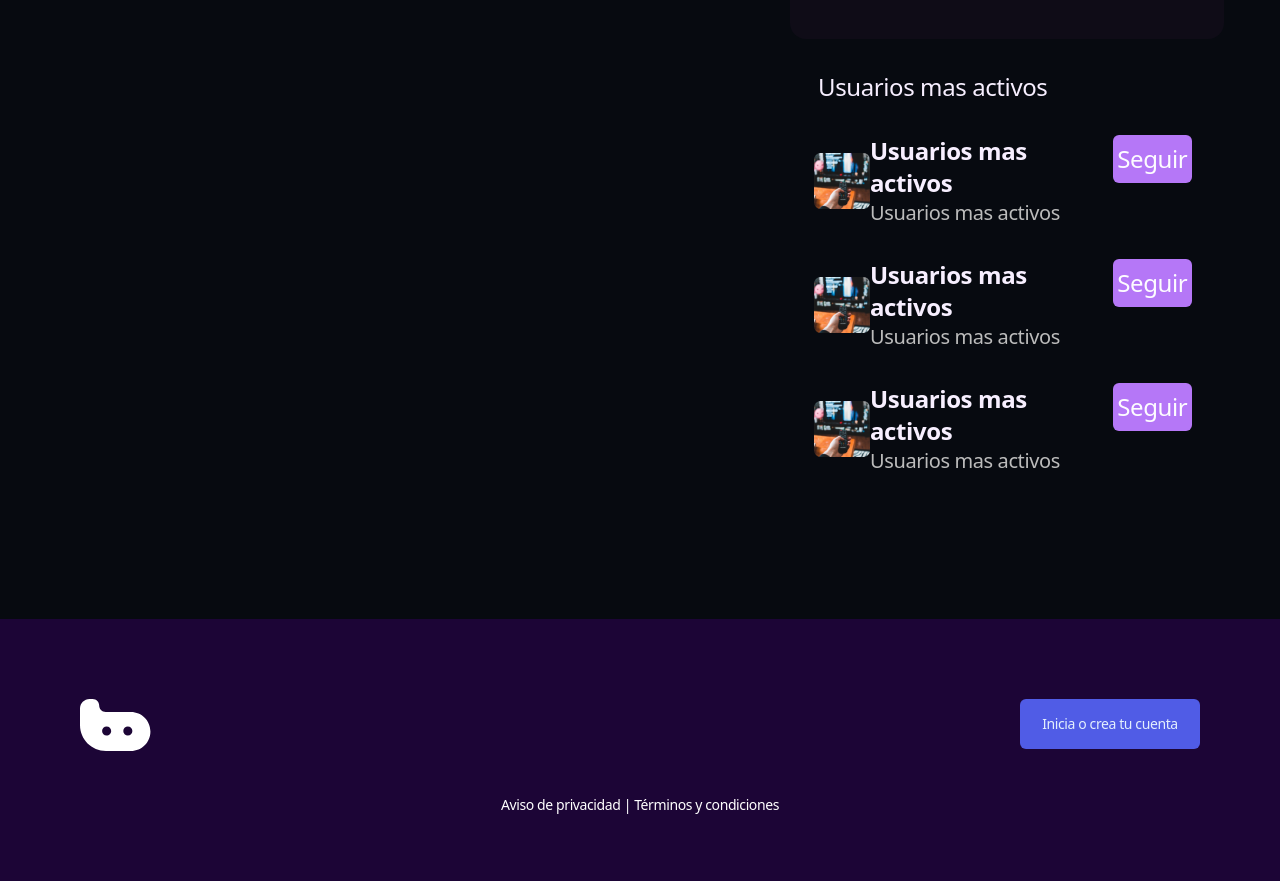
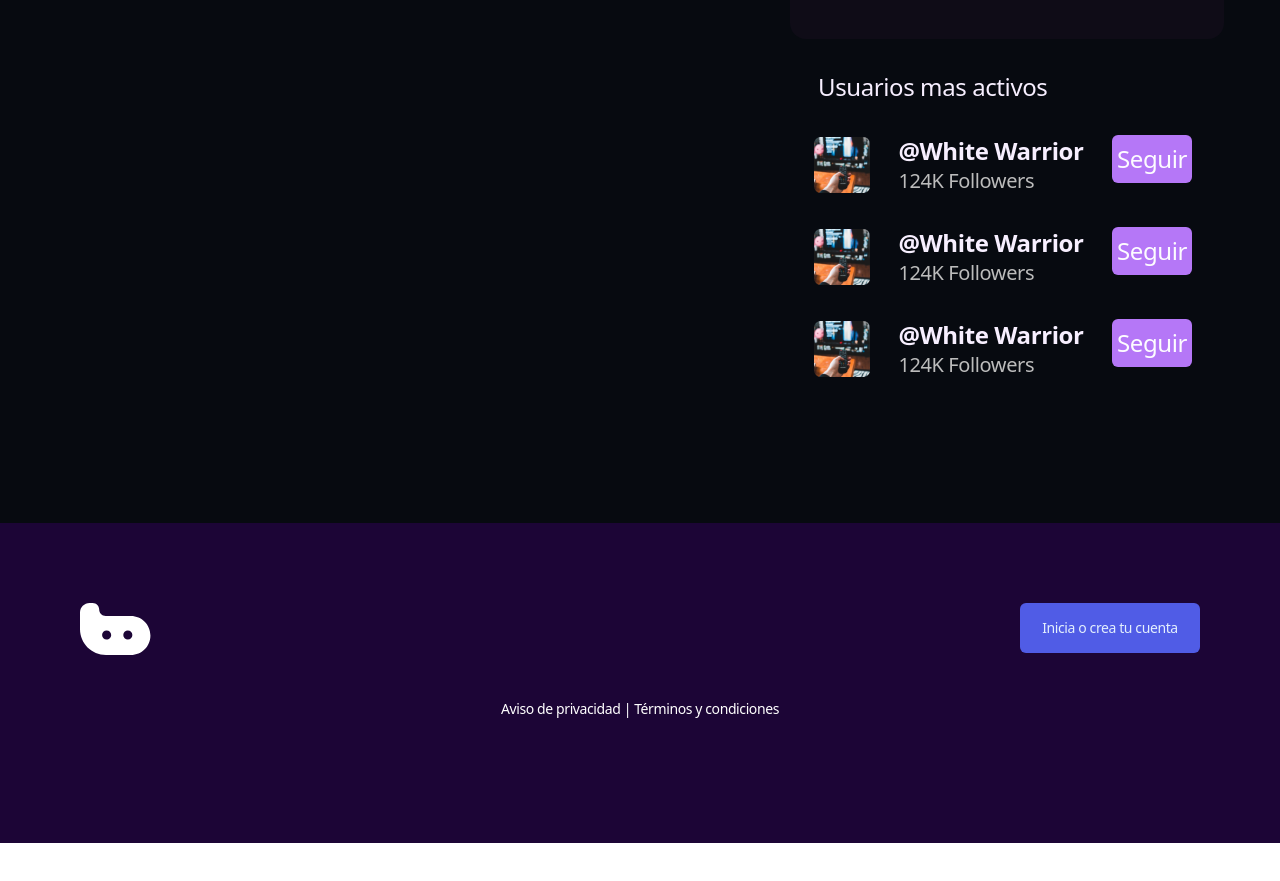
Before and after one commit to Zona-Tres/Hobbi, a React (Vite) app: page / in a window 1280 px wide. Shown: the part 3140-4021 px from the top of the page. After the commit the page ends 3983 px from the top, so only its background shows below. Built offline with nearby package versions, Linux system fonts and the light colour scheme; what @connect2ic/core would draw is missing.

Commit message:
fix change followers

```diff
--- a/frontend/components/Hero.jsx
+++ b/frontend/components/Hero.jsx
@@ -356,27 +356,27 @@ export default function Hero() {
             <img src={Item1} width="56px" />
             <div className="flex flex-col">
               <span className="text-2xl text-[#F7EFFF] font-bold">
-                Usuarios mas activos
+                @White Warrior
               </span>
               <span className="text-xl text-[#BCBCBC] font-medium">
-                Usuarios mas activos
+                124K Followers{" "}
               </span>
             </div>
-            <div className="w-20 h-12 flex justify-center items-center bg-[#B577F7] rounded-md text-2xl text-[#FDFCFF] font-medium">
+            <div className="w-20 h-12 flex justify-center items-center bg-[#B577F7] rounded-md text-2xl text-[#FDFCFF] font-medium cursor-pointer">
               Seguir
             </div>
           </div>
-          <div className="flex justify-between pl-6 pr-8 my-8">
+          <div className="flex justify-between pl-6 pr-8 py-8">
             <img src={Item1} width="56px" />
             <div className="flex flex-col">
               <span className="text-2xl text-[#F7EFFF] font-bold">
-                Usuarios mas activos
+                @White Warrior
               </span>
               <span className="text-xl text-[#BCBCBC] font-medium">
-                Usuarios mas activos
+                124K Followers{" "}
               </span>
             </div>
-            <div className="w-20 h-12 flex justify-center items-center bg-[#B577F7] rounded-md text-2xl text-[#FDFCFF] font-medium">
+            <div className="w-20 h-12 flex justify-center items-center bg-[#B577F7] rounded-md text-2xl text-[#FDFCFF] font-medium cursor-pointer">
               Seguir
             </div>
           </div>
@@ -384,13 +384,13 @@ export default function Hero() {
             <img src={Item1} width="56px" />
             <div className="flex flex-col">
               <span className="text-2xl text-[#F7EFFF] font-bold">
-                Usuarios mas activos
+                @White Warrior
               </span>
               <span className="text-xl text-[#BCBCBC] font-medium">
-                Usuarios mas activos
+                124K Followers{" "}
               </span>
             </div>
-            <div className="w-20 h-12 flex justify-center items-center bg-[#B577F7] rounded-md text-2xl text-[#FDFCFF] font-medium">
+            <div className="w-20 h-12 flex justify-center items-center bg-[#B577F7] rounded-md text-2xl text-[#FDFCFF] font-medium cursor-pointer">
               Seguir
             </div>
           </div>
@@ -399,12 +399,14 @@ export default function Hero() {
 
       <div className="flex flex-col bg-[#1C0536] p-20 h-80">
         <div className="flex justify-between">
-          <img src={ItemLogo}/>
+          <img src={ItemLogo} />
           <div className="w-[180px] h-[50px] flex rounded-md items-center justify-center bg-[#505CE6] text-sm text-[#E3EFFD] font-medium">
             Inicia o crea tu cuenta
           </div>
         </div>
-        <span className="text-sm text-[#FFFFFF] align-middle font-medium m-auto">Aviso de privacidad   |   Términos y condiciones</span>
+        <span className="text-sm text-[#FFFFFF] align-middle font-medium m-auto">
+          Aviso de privacidad | Términos y condiciones
+        </span>
       </div>
     </div>
   )
```
